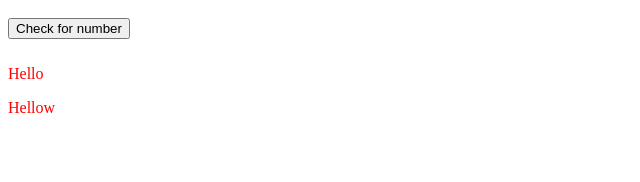
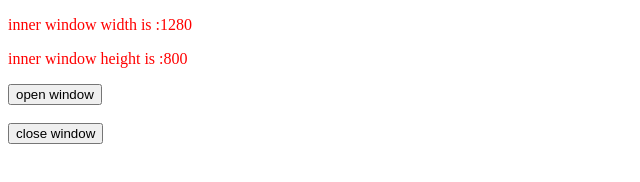
Before and after one commit to mehedi6463/js_course, a plain HTML site: page index2.html in a window 1280 px wide. Shown: the whole page, without its empty margins (0-640 px from the left). Drawn offline with Linux system fonts and the light colour scheme.

Commit message:
window object

```diff
--- a/js/index2.html
+++ b/index2.html
@@ -40,15 +40,21 @@
         </div>
     </div> -->
     <!-- <button id="button" onmouseover="butonTxt()">Hello JS</button> -->
-    <button id="button"> Check for number </button>
+    <!-- <button id="button"> Check for number </button> -->
 
 
     <div id="divOne">
         <p id="p1">Hello</p>
-        <p>Hellow</p>
+        <p id="p2">JavaScript</p>
     </div>
 
-    <script src="dom.js"></script>
+    <input type="button" value="open window" onclick="openWind()">
+    <br>
+    <br>
+    <input type="button" value="close window" onclick="closeWind()">
+
+    <script src="./js/dom.js"></script>
+    <script src="./js/bomjs.js"></script>
 </body>
 
 </html>
--- /dev/null
+++ b/js/bomjs.js
@@ -0,0 +1,17 @@
+let myWind;
+
+// select div id
+const width =document.getElementById('p1');
+const height =document.getElementById('p2');
+
+width.innerHTML = "inner window width is :" + window.innerWidth;
+height.innerHTML = "inner window height is :" + window.innerHeight;
+
+function openWind() {
+    myWind = window.open("https://jsoneditoronline.org");
+
+}
+
+function closeWind() {
+    myWind.close();
+}
```
